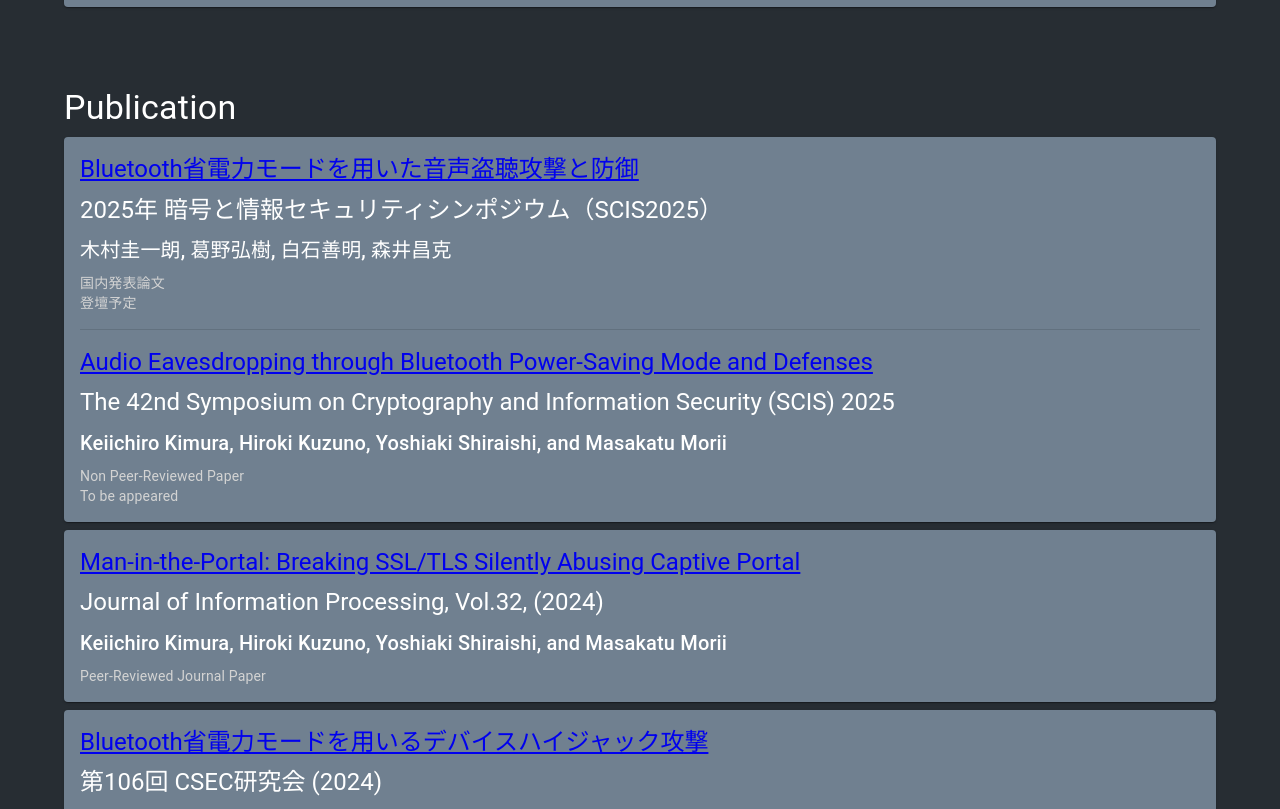
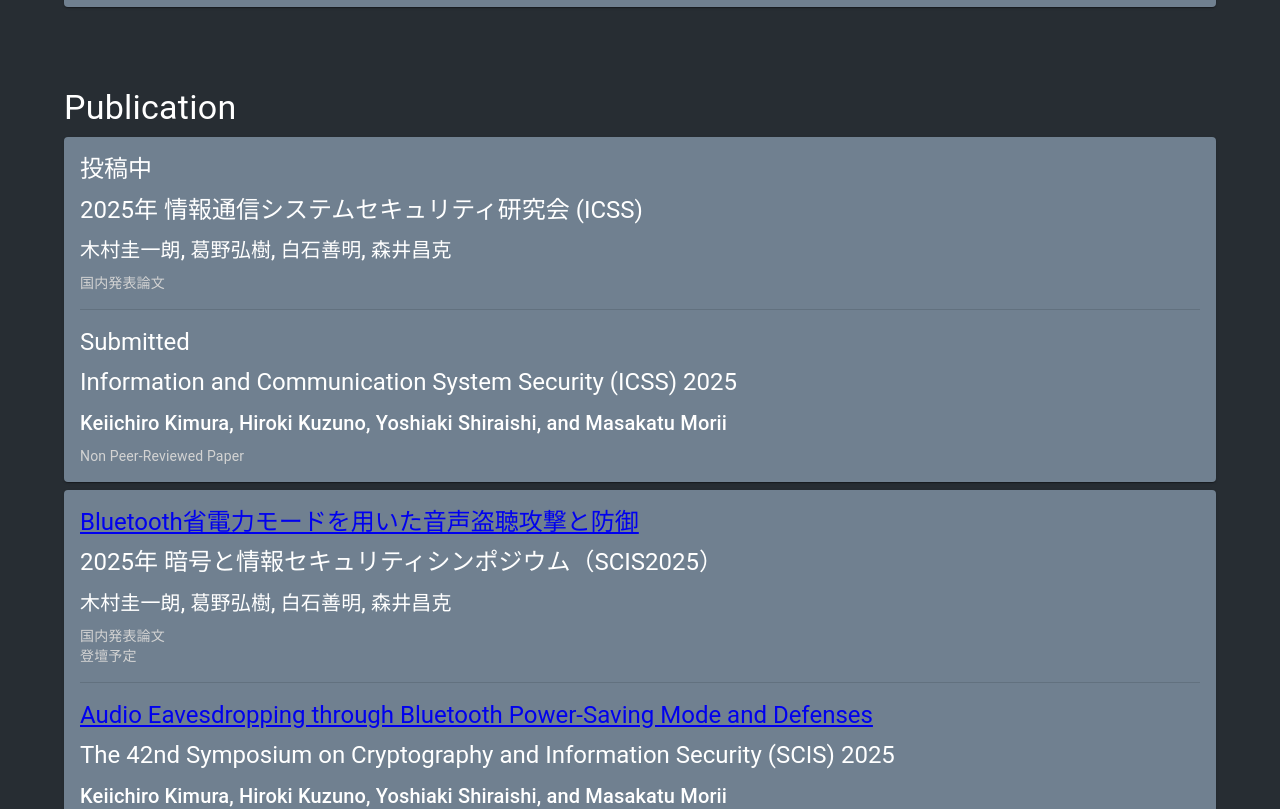
Before and after one commit to trapedev/trapedev.github.io, a React (Create React App) app in the folder app/: page / in a window 1280 px wide. Shown: the part 3020-3829 px from the top of the page. Built offline with nearby package versions, Linux system fonts and the light colour scheme.

Commit message:
commit all changes

```diff
--- a/app/src/App.tsx
+++ b/app/src/App.tsx
@@ -61,6 +61,7 @@ import GitHubLink from "pages/link/GitHubLink";
 import InstagramLink from "pages/link/InstagramLink";
 import XLink from "pages/link/XLink";
 import LinkedInLink from "pages/link/LinkedInLink";
+import ICSS2025 from "pages/publ/ICSS2025";
 
 interface Props {
   /**
@@ -198,6 +199,7 @@ export default function App(props: Props) {
         </Box>
         <Box id="publication" sx={{ mb: 10 }}>
           <Typography variant="h4">Publication</Typography>
+          <ICSS2025 />
           <SCIS2025 />
           <IPSJJIP2024 />
           <CSEC2024 />
--- /dev/null
+++ b/app/src/pages/publ/ICSS2025.tsx
@@ -0,0 +1,39 @@
+import { Divider } from "@mui/material";
+import {
+  SecondaryText,
+  SingleCardItem,
+  SubTitle,
+  Title,
+} from "components/views/ui";
+
+const ICSS2025 = () => {
+  return (
+    <SingleCardItem>
+      <Title
+        title={"投稿中"}
+        //   hyperLink=""
+      />
+      <Title title={"2025年 情報通信システムセキュリティ研究会 (ICSS)"} />
+      <SubTitle title={"木村圭一朗, 葛野弘樹, 白石善明, 森井昌克"} />
+      <SecondaryText text="国内発表論文" />
+      {/* <SecondaryText text="登壇予定" /> */}
+      <Divider sx={{ mt: 2, mb: 2 }} />
+      <Title
+        title={"Submitted"}
+        // hyperLink=""
+      />
+      <Title
+        title={"Information and Communication System Security (ICSS) 2025"}
+      />
+      <SubTitle
+        title={
+          "Keiichiro Kimura, Hiroki Kuzuno, Yoshiaki Shiraishi, and Masakatu Morii"
+        }
+      />
+      <SecondaryText text="Non Peer-Reviewed Paper" />
+      {/* <SecondaryText text="To be appeared" /> */}
+    </SingleCardItem>
+  );
+};
+
+export default ICSS2025;
```
Also changed, not shown: 7 other files (tests, documents, lock files or other folders).
